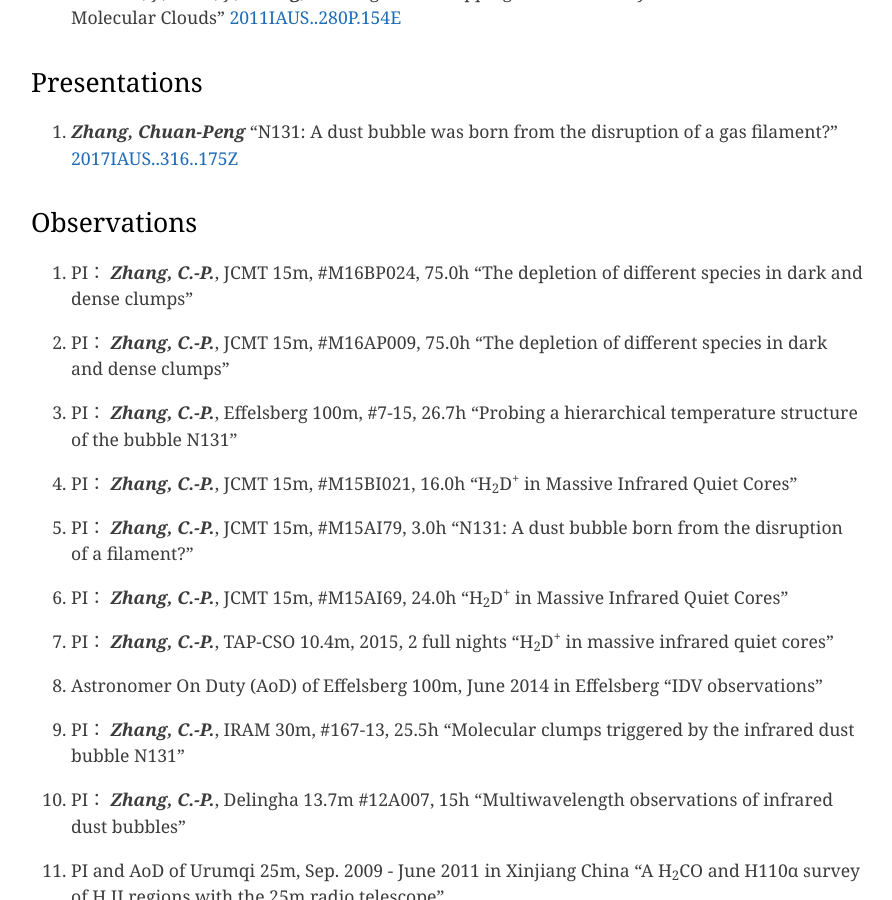
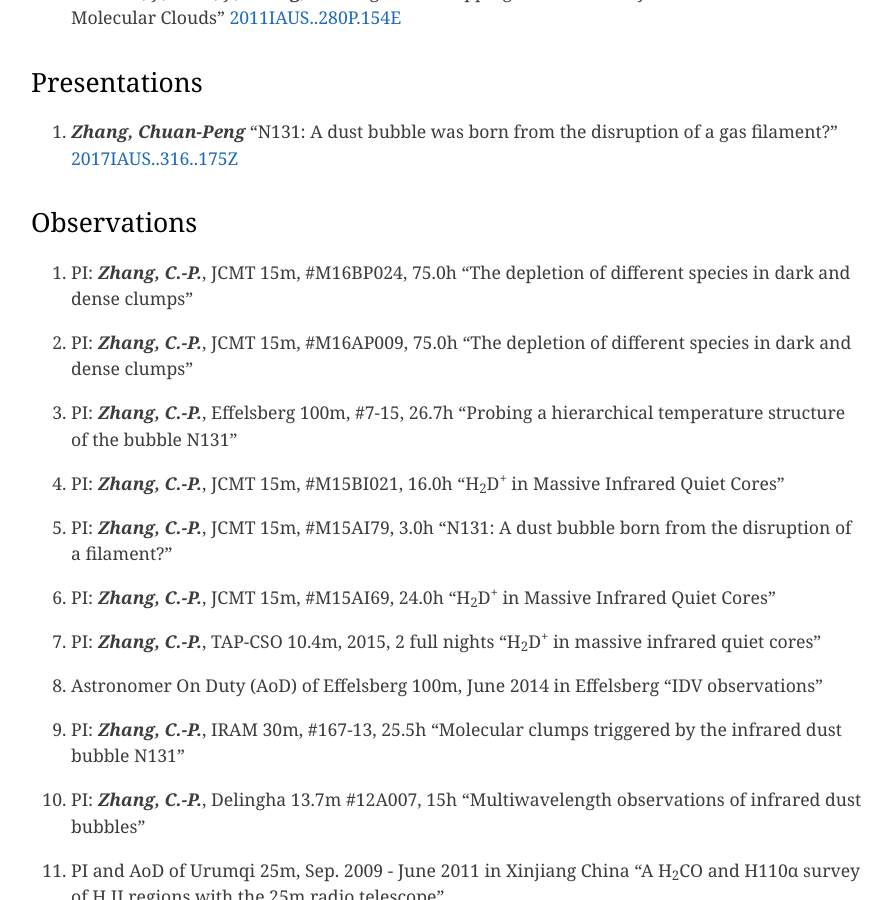
Before and after one commit to zcp521/zcp521.github.io, a Jekyll site: the page built from pub.md, in a window 1280 px wide and 900 px high, scrolled down 2780 px. Shown: the whole window, without its empty margins (193-1085 px from the left). Built offline with Jekyll 4.4.1, drawn with Linux system fonts in a browser that asks for light colours.

Commit message:
Update pub.md

```diff
--- a/pub.md
+++ b/pub.md
@@ -130,34 +130,34 @@ tagline: "My publication list"
 ## Observations
 
 
-11. PI： ***Zhang, C.-P.***, JCMT 15m, #M16BP024, 75.0h
+11. PI: ***Zhang, C.-P.***, JCMT 15m, #M16BP024, 75.0h
 	"The depletion of different species in dark and dense clumps"
 
-10. PI： ***Zhang, C.-P.***, JCMT 15m, #M16AP009, 75.0h
+10. PI: ***Zhang, C.-P.***, JCMT 15m, #M16AP009, 75.0h
 	"The depletion of different species in dark and dense clumps"
 
-9. PI： ***Zhang, C.-P.***, Effelsberg 100m, #7-15, 26.7h
+9. PI: ***Zhang, C.-P.***, Effelsberg 100m, #7-15, 26.7h
 	"Probing a hierarchical temperature structure of the bubble N131"
 
-8. PI： ***Zhang, C.-P.***, JCMT 15m, #M15BI021, 16.0h
+8. PI:  ***Zhang, C.-P.***, JCMT 15m, #M15BI021, 16.0h
 	"H<sub>2</sub>D<sup>+</sup> in Massive Infrared Quiet Cores"
 
-7. PI： ***Zhang, C.-P.***, JCMT 15m, #M15AI79, 3.0h
+7. PI: ***Zhang, C.-P.***, JCMT 15m, #M15AI79, 3.0h
 	"N131: A dust bubble born from the disruption of a filament?"
 
-6. PI： ***Zhang, C.-P.***, JCMT 15m, #M15AI69, 24.0h
+6. PI: ***Zhang, C.-P.***, JCMT 15m, #M15AI69, 24.0h
 	 "H<sub>2</sub>D<sup>+</sup> in Massive Infrared Quiet Cores"
 
-5. PI： ***Zhang, C.-P.***, TAP-CSO 10.4m, 2015, 2 full nights
+5. PI:  ***Zhang, C.-P.***, TAP-CSO 10.4m, 2015, 2 full nights
 	 "H<sub>2</sub>D<sup>+</sup> in massive infrared quiet cores"
 
 4. Astronomer On Duty (AoD) of Effelsberg 100m, June 2014 in Effelsberg
 	"IDV observations"
 
-3. PI： ***Zhang, C.-P.***, IRAM 30m, #167-13, 25.5h
+3. PI: ***Zhang, C.-P.***, IRAM 30m, #167-13, 25.5h
 	"Molecular clumps triggered by the infrared dust bubble N131"
 
-2. PI： ***Zhang, C.-P.***, Delingha 13.7m #12A007, 15h
+2. PI: ***Zhang, C.-P.***, Delingha 13.7m #12A007, 15h
 	"Multiwavelength  observations of infrared dust bubbles"
 
 1. PI and AoD of Urumqi 25m, Sep. 2009 - June 2011 in Xinjiang China
```
